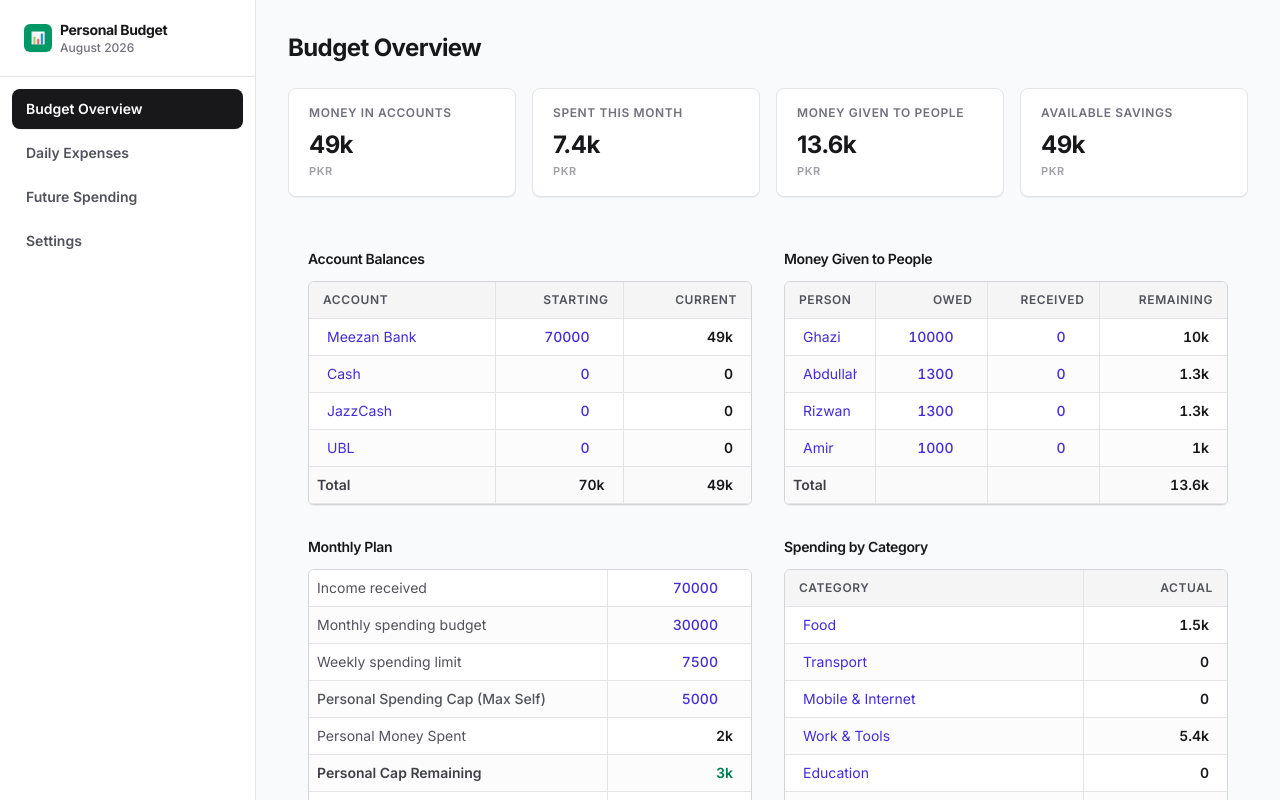
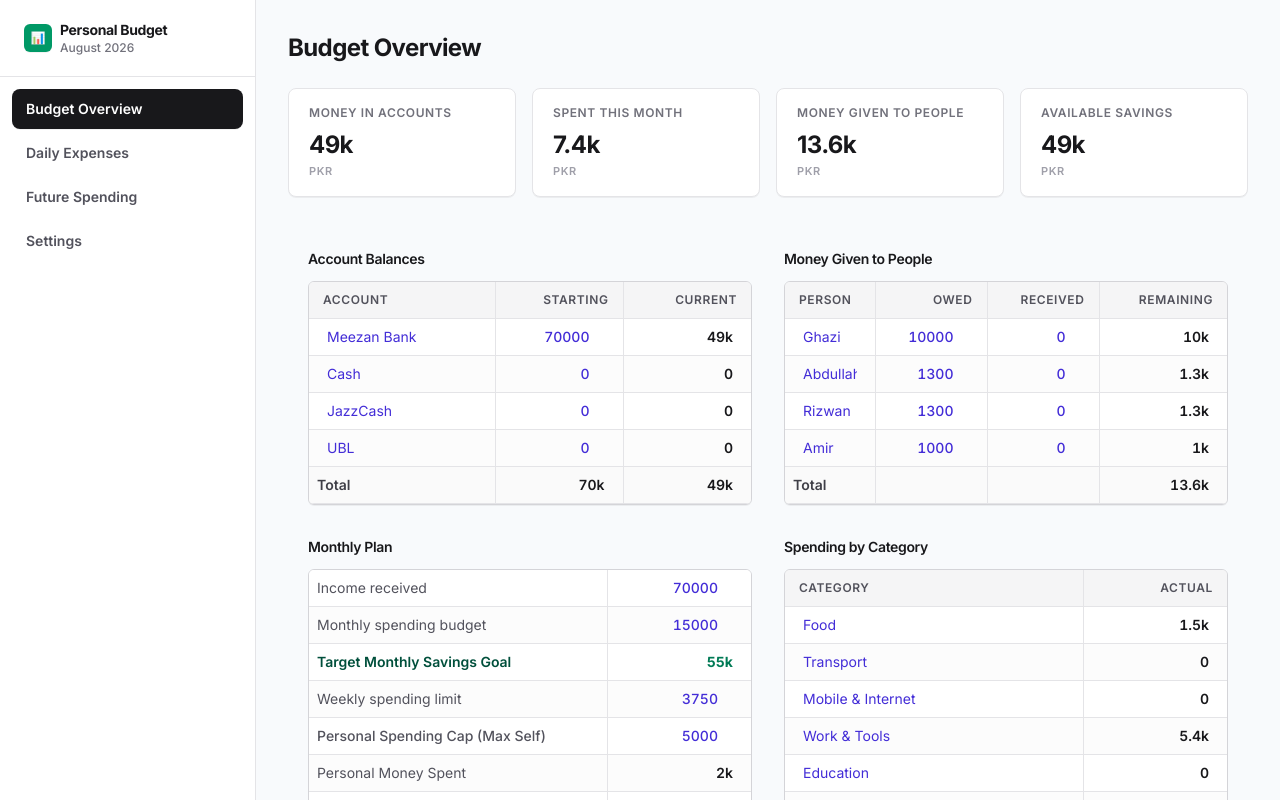
Before and after one commit to M-Irfan-Riaz0/personal_finance_manager, a Next.js app: page / in a window 1280 px wide. Shown: the top 800 px of the page. Built offline with nearby package versions, Linux system fonts and the light colour scheme; no server answers; the database is empty.

Commit message:
Implement logical savings-focused monthly plan with 15k budget and 55k savings target

```diff
--- a/src/components/BudgetSheet.tsx
+++ b/src/components/BudgetSheet.tsx
@@ -230,6 +230,14 @@ export default function BudgetSheet({
                     />
                   </Td>
                 </tr>
+                <tr className="odd:bg-white even:bg-zinc-50/50 bg-emerald-50/40">
+                  <Td className="text-emerald-900 font-semibold">Target Monthly Savings Goal</Td>
+                  <Td className="w-32 sm:w-36">
+                    <Computed value={t.targetSavings}>
+                      <span className="font-bold text-emerald-700">{fmtPKR(t.targetSavings)}</span>
+                    </Computed>
+                  </Td>
+                </tr>
                 <tr className="odd:bg-white even:bg-zinc-50/50">
                   <Td className="text-zinc-600">Weekly spending limit</Td>
                   <Td className="w-32 sm:w-36">
--- a/src/lib/budget.ts
+++ b/src/lib/budget.ts
@@ -63,8 +63,8 @@ export const DEFAULT_BUDGET: BudgetData = {
   ],
   plan: {
     incomeReceived: 70000,
-    monthlySpendingBudget: 30000,
-    weeklySpendingLimit: 7500,
+    monthlySpendingBudget: 15000,
+    weeklySpendingLimit: 3750,
     minBalanceBuffer: 0,
     personalSpendingCap: 5000,
   },
@@ -163,6 +163,7 @@ export function computeTotals(data: BudgetData, today: Date) {
     .reduce((s, e) => s + e.amount, 0);
   const personalCap = data.plan.personalSpendingCap ?? 5000;
   const personalCapRemaining = personalCap - personalSpent;
+  const targetSavings = Math.max(data.plan.incomeReceived - data.plan.monthlySpendingBudget, 0);
 
   return {
     accountsComputed,
@@ -181,6 +182,7 @@ export function computeTotals(data: BudgetData, today: Date) {
     personalSpent,
     personalCap,
     personalCapRemaining,
+    targetSavings,
   };
 }
 
```
